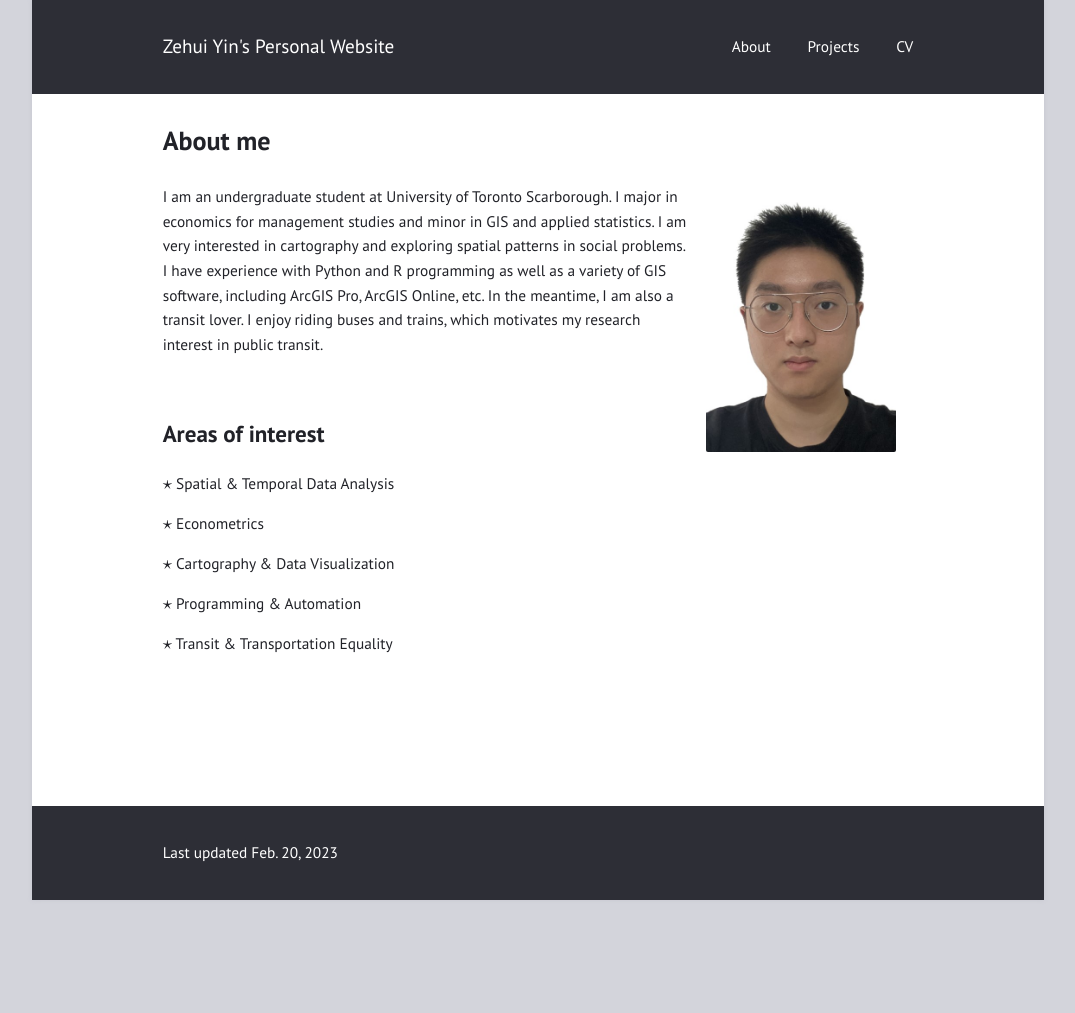
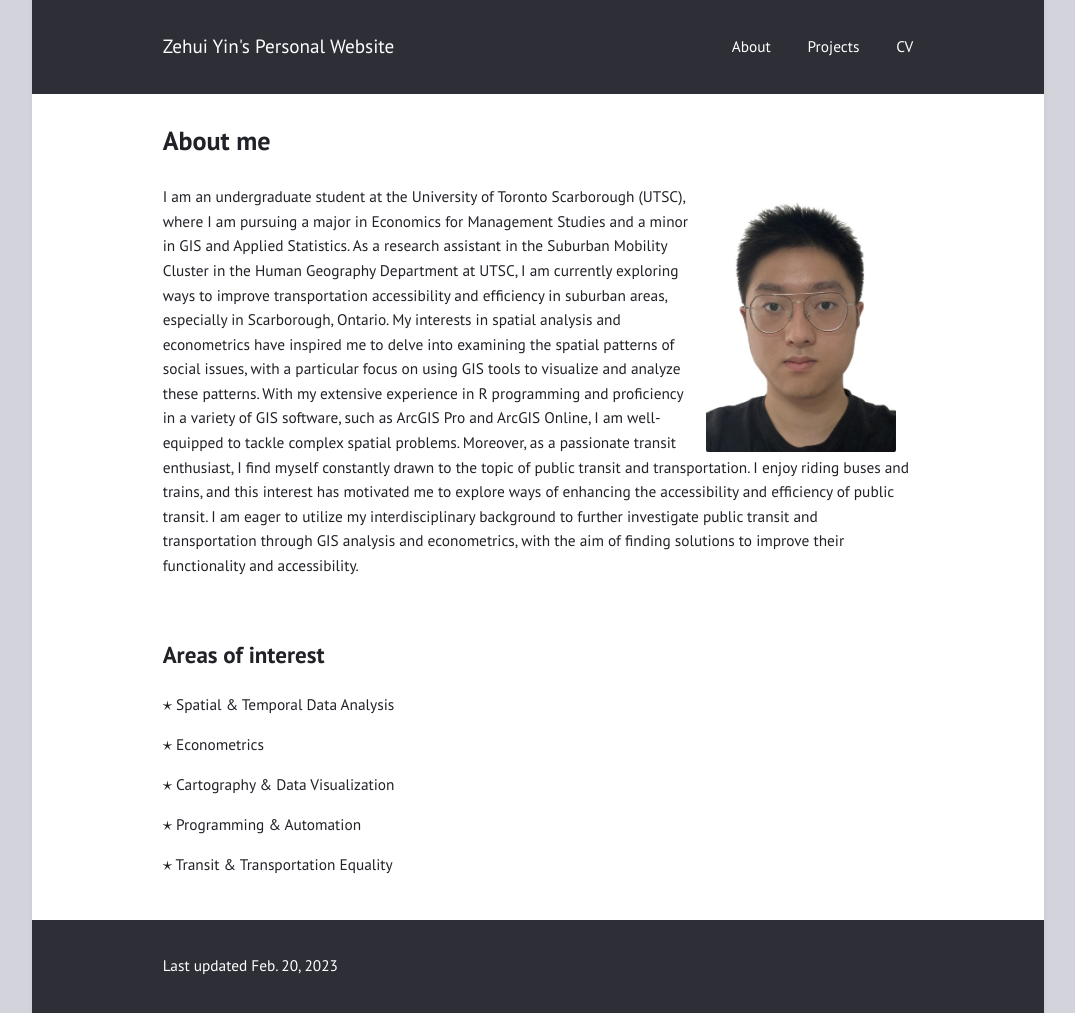
Before and after one commit to zehuiyin/personal_website_jekyll, a Jekyll site: the page built from index.md, in a window 1280 px wide. Shown: the whole page, without its empty margins (102-1177 px from the left). Built offline with Jekyll 4.4.1, drawn with Linux system fonts in a browser that asks for light colours; before the commit the page ends 900 px from its top, so only the background shows below that.

Commit message:
Update index.md

```diff
--- a/index.md
+++ b/index.md
@@ -6,7 +6,10 @@ mathjax: true
 
 <img align="right" width="190" height="228" src="images/Headshot.jpg" style="vertical-align:middle;margin: 0px 17px">
 
-<p style="text-align: left;">I am an undergraduate student at University of Toronto Scarborough. I major in economics for management studies and minor in GIS and applied statistics. I am very interested in cartography and exploring spatial patterns in social problems. I have experience with Python and R programming as well as a variety of GIS software, including ArcGIS Pro, ArcGIS Online, etc. In the meantime, I am also a transit lover. I enjoy riding buses and trains, which motivates my research interest in public transit.</p>
+<p style="text-align: left;">I am an undergraduate student at the University of Toronto Scarborough (UTSC), where I am pursuing a major in Economics for Management Studies and a minor in GIS and Applied Statistics. As a research assistant in the Suburban Mobility Cluster in the Human Geography Department at UTSC, I am currently exploring ways to improve transportation accessibility and efficiency in suburban areas, especially in Scarborough, Ontario.
+
+My interests in spatial analysis and econometrics have inspired me to delve into examining the spatial patterns of social issues, with a particular focus on using GIS tools to visualize and analyze these patterns. With my extensive experience in R programming and proficiency in a variety of GIS software, such as ArcGIS Pro and ArcGIS Online, I am well-equipped to tackle complex spatial problems.
+Moreover, as a passionate transit enthusiast, I find myself constantly drawn to the topic of public transit and transportation. I enjoy riding buses and trains, and this interest has motivated me to explore ways of enhancing the accessibility and efficiency of public transit. I am eager to utilize my interdisciplinary background to further investigate public transit and transportation through GIS analysis and econometrics, with the aim of finding solutions to improve their functionality and accessibility.</p>
 &nbsp;
 &nbsp;
 ## Areas of interest
```
